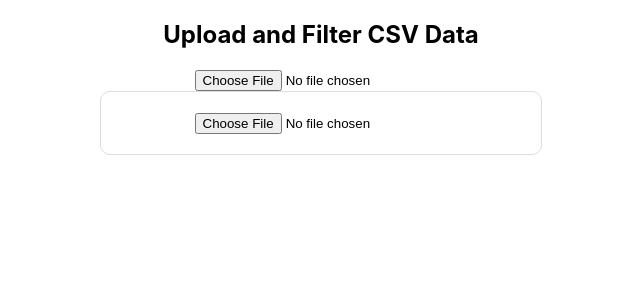
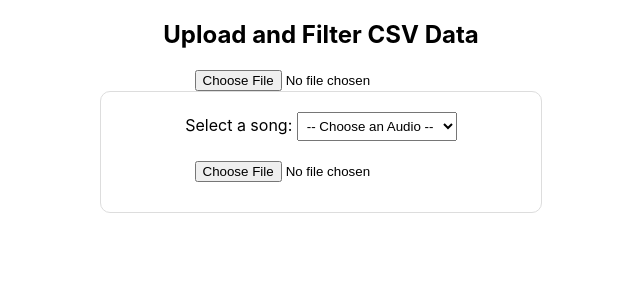
Before and after one commit to Einstein-ash/filter_data, a React (Create React App) app: page / in a window 1280 px wide. Shown: the top 300 px of the page, without its empty margins (319-959 px from the left). Built offline with nearby package versions, Linux system fonts and the light colour scheme.

Commit message:
added songs

```diff
--- a/src/pages/song_player.jsx
+++ b/src/pages/song_player.jsx
@@ -1,4 +1,106 @@
+// import React, { useState, useRef } from "react";
+
+// const AudioPlayer = () => {
+//   const [audioSrc, setAudioSrc] = useState(null);
+//   const [isPlaying, setIsPlaying] = useState(false);
+//   const [loop, setLoop] = useState(false);
+//   const [volume, setVolume] = useState(1);
+//   const [currentTime, setCurrentTime] = useState(0);
+//   const [duration, setDuration] = useState(0);
+//   const audioRef = useRef(null);
+
+//   const handleFileUpload = (event) => {
+//     const file = event.target.files[0];
+//     if (file && file.type === "audio/mpeg") {
+//       setAudioSrc(URL.createObjectURL(file));
+//     }
+//   };
+
+//   const togglePlayPause = () => {
+//     if (isPlaying) {
+//       audioRef.current.pause();
+//     } else {
+//       audioRef.current.play();
+//     }
+//     setIsPlaying(!isPlaying);
+//   };
+
+//   const toggleLoop = () => {
+//     setLoop(!loop);
+//     audioRef.current.loop = !loop;
+//   };
+
+//   const handleVolumeChange = (event) => {
+//     setVolume(event.target.value);
+//     audioRef.current.volume = event.target.value;
+//   };
+
+//   const handleTimeUpdate = () => {
+//     setCurrentTime(audioRef.current.currentTime);
+//   };
+
+//   const handleSeek = (event) => {
+//     audioRef.current.currentTime = event.target.value;
+//     setCurrentTime(event.target.value);
+//   };
+
+//   return (
+//     <div style={{ padding: "20px", maxWidth: "400px", margin: "auto", textAlign: "center", border: "1px solid #ddd", borderRadius: "10px" }}>
+//       <input type="file" accept="audio/mp3" onChange={handleFileUpload} />
+
+//       {audioSrc && (
+//         <div>
+//           <audio
+//             ref={audioRef}
+//             src={audioSrc}
+//             onTimeUpdate={handleTimeUpdate}
+//             onLoadedMetadata={() => setDuration(audioRef.current.duration)}
+//           />
+
+//           <div style={{ marginTop: "10px" }}>
+//             <button onClick={togglePlayPause} style={{ marginRight: "10px", padding: "8px 12px", cursor: "pointer" }}>
+//               {isPlaying ? "Pause" : "Play"}
+//             </button>
+//             <button onClick={toggleLoop} style={{ padding: "8px 12px", cursor: "pointer", background: loop ? "lightgreen" : "white" }}>
+//               Loop: {loop ? "ON" : "OFF"}
+//             </button>
+//           </div>
+
+//           <div style={{ marginTop: "10px" }}>
+//             <label>Volume: </label>
+//             <input type="range" min="0" max="1" step="0.01" value={volume} onChange={handleVolumeChange} />
+//           </div>
+
+//           <div style={{ marginTop: "10px" }}>
+//             <label>Seek: </label>
+//             <input type="range" min="0" max={duration} step="0.1" value={currentTime} onChange={handleSeek} />
+//             <p>{Math.floor(currentTime)} / {Math.floor(duration)} sec</p>
+//           </div>
+//         </div>
+//       )}
+//     </div>
+//   );
+// };
+
+// export default AudioPlayer;
+
+
+
+
+
+
+
+
+
+
+
+
+// ----------- 2nd giving audio direlcy -------------
 import React, { useState, useRef } from "react";
+
+// Import audio files from local assets folder
+import song1 from "../assets/audio/song_N.mp3";
+import song2 from "../assets/audio/song_N.mp3";
 
 const AudioPlayer = () => {
   const [audioSrc, setAudioSrc] = useState(null);
@@ -9,11 +111,23 @@ const AudioPlayer = () => {
   const [duration, setDuration] = useState(0);
   const audioRef = useRef(null);
 
+  // Predefined audio files
+  const audioFiles = [
+    { name: "Song 1", url: song1 },
+    { name: "Song 2", url: song2 },
+  ];
+
+  // Handle uploaded file
   const handleFileUpload = (event) => {
     const file = event.target.files[0];
-    if (file && file.type === "audio/mpeg") {
+    if (file && file.type.startsWith("audio/")) {
       setAudioSrc(URL.createObjectURL(file));
     }
+  };
+
+  // Handle selection from predefined songs
+  const handleAudioSelect = (event) => {
+    setAudioSrc(event.target.value);
   };
 
   const togglePlayPause = () => {
@@ -46,7 +160,20 @@ const AudioPlayer = () => {
 
   return (
     <div style={{ padding: "20px", maxWidth: "400px", margin: "auto", textAlign: "center", border: "1px solid #ddd", borderRadius: "10px" }}>
-      <input type="file" accept="audio/mp3" onChange={handleFileUpload} />
+
+      {/* Audio Selection Dropdown */}
+      <label>Select a song: </label>
+      <select onChange={handleAudioSelect} style={{ marginBottom: "10px", padding: "5px" }}>
+        <option value="">-- Choose an Audio --</option>
+        {audioFiles.map((file, index) => (
+          <option key={index} value={file.url}>{file.name}</option>
+        ))}
+      </select>
+
+      <br />
+
+      {/* File Upload Option */}
+      <input type="file" accept="audio/*" onChange={handleFileUpload} style={{ margin: "10px 0" }} />
 
       {audioSrc && (
         <div>
```
Also changed, not shown: 2 other files (tests, documents, lock files or other folders).
